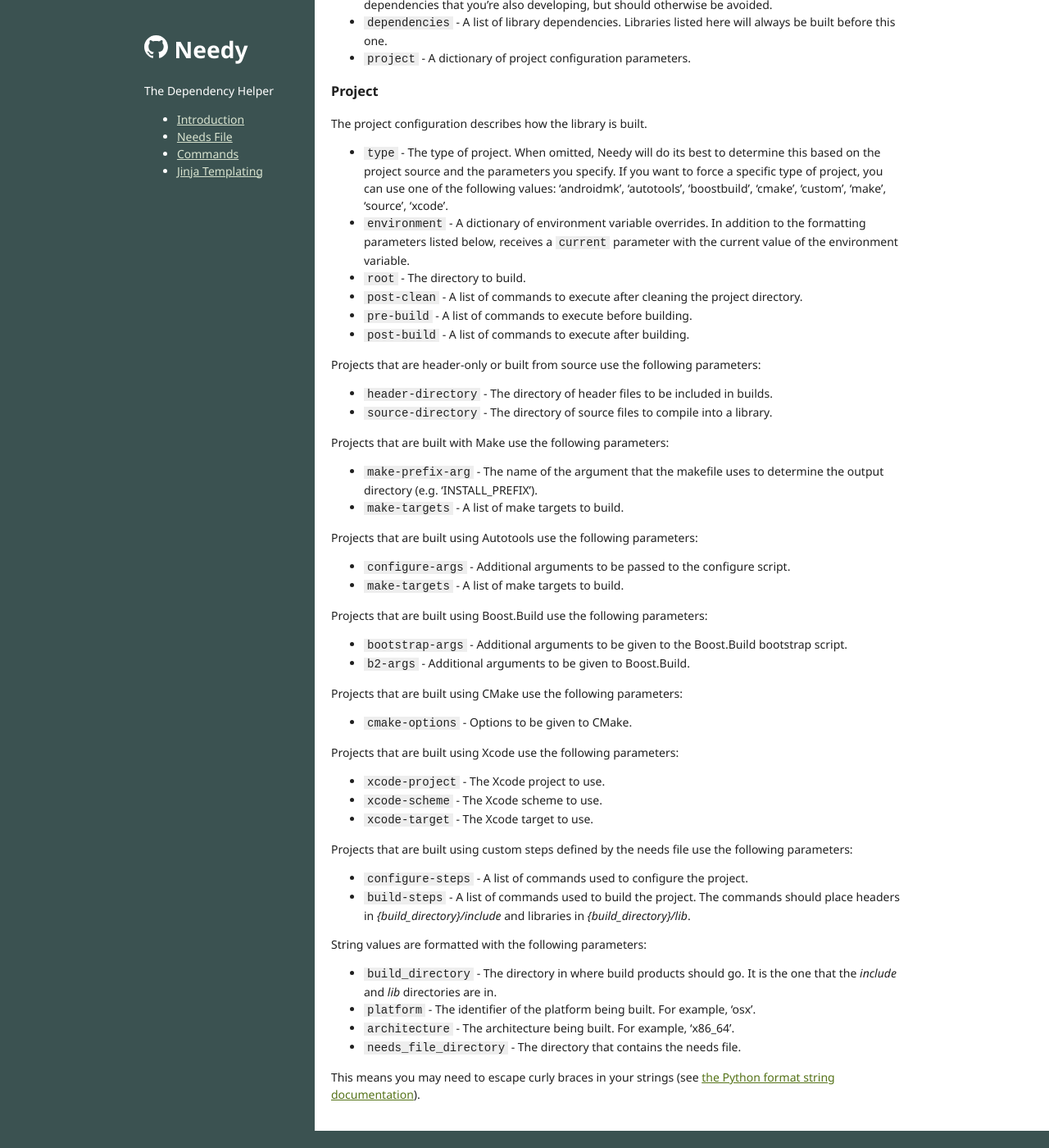
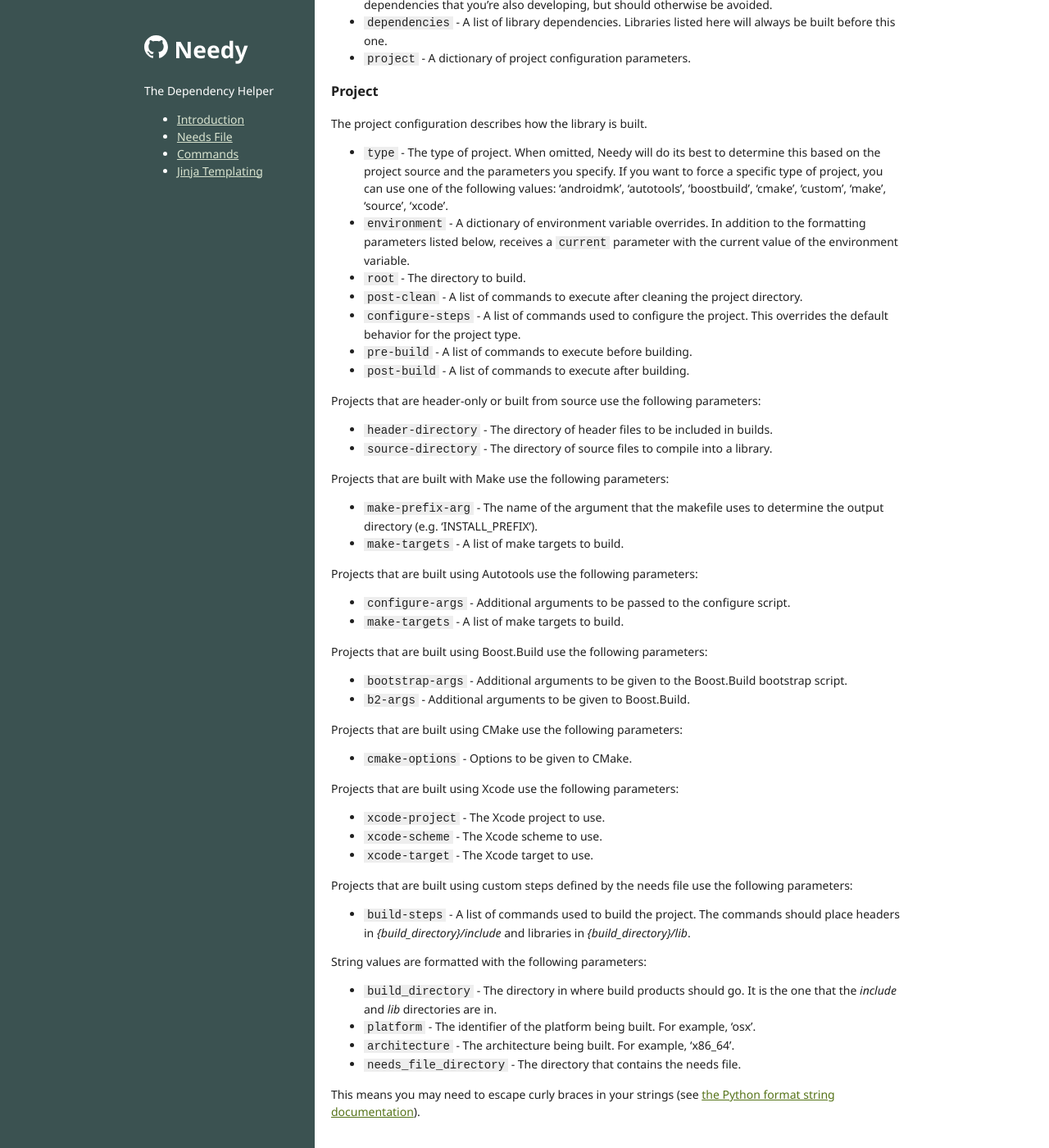
Before and after one commit to ccbrown/needy, a Jekyll site: the page built from needs-file.md, in a window 1280 px wide and 1400 px high, scrolled down 1819 px. Shown: the whole window at 82% size. Built offline with Jekyll 4.4.1, drawn with Linux system fonts in a browser that asks for light colours; before the commit the page ends 3198 px from its top, so only the background shows below that.

Commit message:
update configure-steps documentation

```diff
--- a/needs-file.md
+++ b/needs-file.md
@@ -88,6 +88,7 @@
 * `environment` - A dictionary of environment variable overrides. In addition to the formatting parameters listed below, receives a `current` parameter with the current value of the environment variable.
 * `root` - The directory to build.
 * `post-clean` - A list of commands to execute after cleaning the project directory.
+* `configure-steps` - A list of commands used to configure the project. This overrides the default behavior for the project type.
 * `pre-build` - A list of commands to execute before building.
 * `post-build` - A list of commands to execute after building.
 
```
Also changed, not shown: other parts of needs-file.md (+0 -1 lines).
